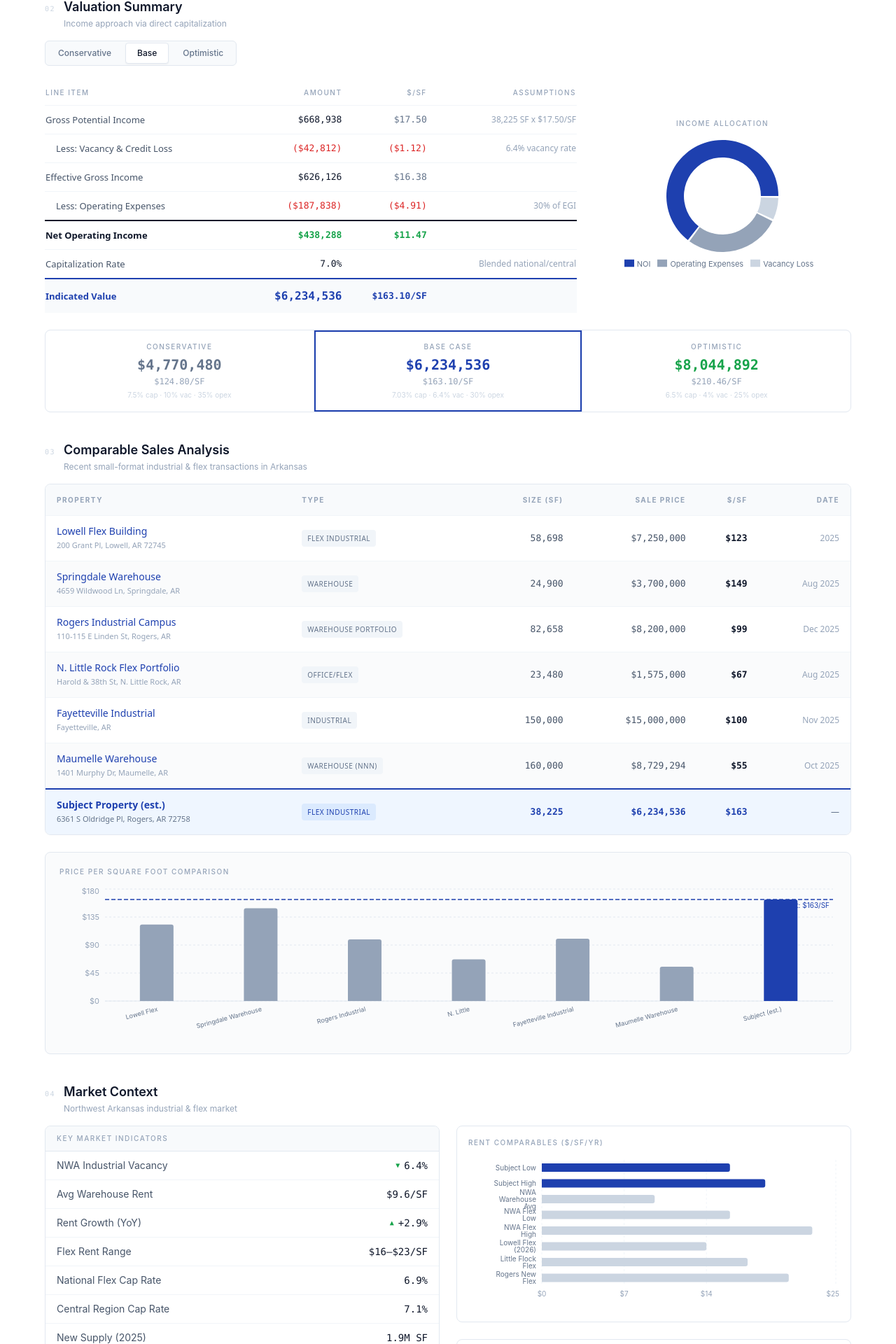
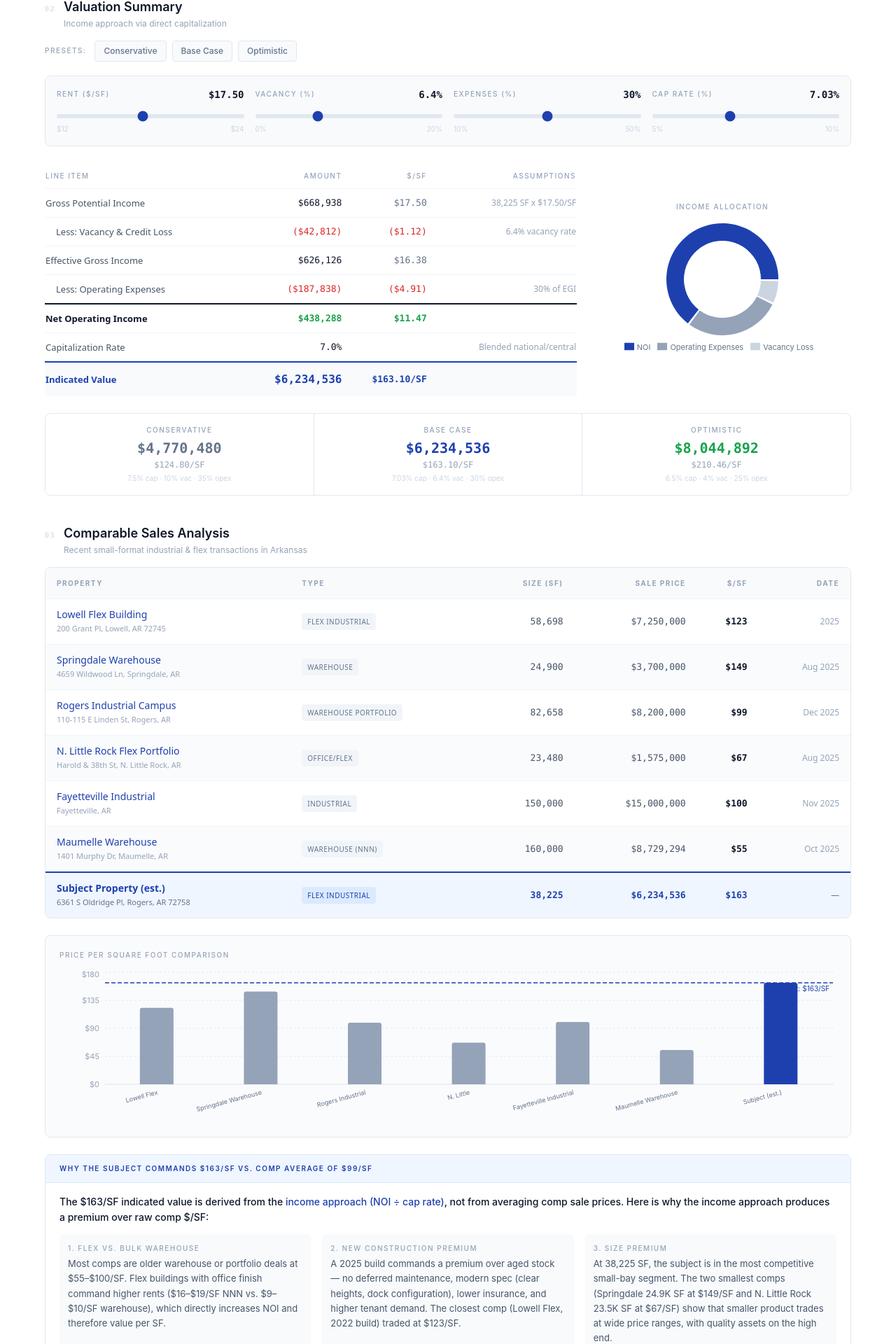
Before and after one commit to nick-Appreciate/oldridge-property-dashboard, a Next.js app: page / in a window 1280 px wide. Shown: the part 334-2254 px from the top of the page at 70% size. Built offline with nearby package versions, Linux system fonts and the light colour scheme.

Commit message:
Add interactive sliders, valuation premium bridge, updated methodology
Added state variables for rent, vacancy, operating expenses, and cap rate. Updated valuation calculations and applied presets for scenario management.

```diff
--- a/app/page.js
+++ b/app/page.js
@@ -98,8 +98,25 @@ const ChartTooltip = ({ active, payload, label, formatter }) => {
 // ─── MAIN ───────────────────────────────────────────────────────────────────
 
 export default function Dashboard() {
-  const [activeScenario, setActiveScenario] = useState('base')
-  const v = scenarios[activeScenario]
+  const [rentPSF, setRentPSF] = useState(17.50)
+  const [vacancyPct, setVacancyPct] = useState(6.4)
+  const [opexPct, setOpexPct] = useState(30)
+  const [capRate, setCapRate] = useState(7.03)
+
+  const v = computeValuation(rentPSF, vacancyPct, opexPct, capRate)
+
+  const presets = {
+    conservative: { rent: 16.00, vacancy: 10, opex: 35, cap: 7.50 },
+    base: { rent: 17.50, vacancy: 6.4, opex: 30, cap: 7.03 },
+    optimistic: { rent: 19.00, vacancy: 4, opex: 25, cap: 6.50 },
+  }
+  const applyPreset = (key) => {
+    const p = presets[key]
+    setRentPSF(p.rent)
+    setVacancyPct(p.vacancy)
+    setOpexPct(p.opex)
+    setCapRate(p.cap)
+  }
 
   const compChartData = [...COMPS.map(c => ({
     name: c.name.length > 16 ? c.name.split(' ').slice(0,2).join(' ') : c.name,
@@ -107,15 +124,9 @@ export default function Dashboard() {
     fill: '#94a3b8',
   })), {
     name: 'Subject (est.)',
-    ppsf: Math.round(scenarios.base.ppsf),
+    ppsf: Math.round(v.ppsf),
     fill: '#1e40af',
   }]
-
-  const scenarioChartData = [
-    { name: 'Conservative', value: scenarios.conservative.value },
-    { name: 'Base Case', value: scenarios.base.value },
-    { name: 'Optimistic', value: scenarios.optimistic.value },
-  ]
 
   const incomeBreakdown = [
     { name: 'NOI', value: Math.round(v.noi) },
@@ -184,20 +195,62 @@ export default function Dashboard() {
         <section className="mb-10">
           <SectionLabel number="02" title="Valuation Summary" subtitle="Income approach via direct capitalization" />
 
-          <div className="flex items-center gap-1 mb-5 bg-[#f8fafc] border border-[#e2e8f0] rounded-md p-0.5 w-fit">
-            {['conservative', 'base', 'optimistic'].map(s => (
+          {/* Preset quick-select */}
+          <div className="flex items-center gap-2 mb-5">
+            <span className="text-[10px] tracking-[0.15em] uppercase text-[#94a3b8] font-medium mr-1">Presets:</span>
+            {[
+              { key: 'conservative', label: 'Conservative' },
+              { key: 'base', label: 'Base Case' },
+              { key: 'optimistic', label: 'Optimistic' },
+            ].map(s => (
               <button
-                key={s}
-                onClick={() => setActiveScenario(s)}
-                className={`px-4 py-1.5 rounded text-xs font-medium transition-all ${
-                  activeScenario === s
-                    ? 'bg-white text-[#0f172a] shadow-sm border border-[#e2e8f0]'
-                    : 'text-[#64748b] hover:text-[#0f172a]'
-                }`}
+                key={s.key}
+                onClick={() => applyPreset(s.key)}
+                className="px-3 py-1.5 rounded text-xs font-medium transition-all bg-[#f8fafc] border border-[#e2e8f0] text-[#64748b] hover:text-[#0f172a] hover:border-[#cbd5e1]"
               >
-                {s.charAt(0).toUpperCase() + s.slice(1)}
+                {s.label}
               </button>
             ))}
+          </div>
+
+          {/* Interactive Assumption Sliders */}
+          <div className="grid grid-cols-2 md:grid-cols-4 gap-4 mb-6 p-4 bg-[#f8fafc] border border-[#e2e8f0] rounded-lg">
+            <div>
+              <div className="flex items-center justify-between mb-1.5">
+                <label className="text-[10px] tracking-[0.15em] uppercase text-[#94a3b8] font-medium">Rent ($/SF)</label>
+                <span className="font-mono text-sm font-semibold text-[#0f172a]">${rentPSF.toFixed(2)}</span>
+              </div>
+              <input type="range" min="12" max="24" step="0.25" value={rentPSF} onChange={e => setRentPSF(parseFloat(e.target.value))}
+                className="w-full h-1.5 bg-[#e2e8f0] rounded-full appearance-none cursor-pointer accent-[#1e40af]" />
+              <div className="flex justify-between text-[10px] text-[#cbd5e1] mt-0.5"><span>$12</span><span>$24</span></div>
+            </div>
+            <div>
+              <div className="flex items-center justify-between mb-1.5">
+                <label className="text-[10px] tracking-[0.15em] uppercase text-[#94a3b8] font-medium">Vacancy (%)</label>
+                <span className="font-mono text-sm font-semibold text-[#0f172a]">{vacancyPct.toFixed(1)}%</span>
+              </div>
+              <input type="range" min="0" max="20" step="0.5" value={vacancyPct} onChange={e => setVacancyPct(parseFloat(e.target.value))}
+                className="w-full h-1.5 bg-[#e2e8f0] rounded-full appearance-none cursor-pointer accent-[#1e40af]" />
+              <div className="flex justify-between text-[10px] text-[#cbd5e1] mt-0.5"><span>0%</span><span>20%</span></div>
+            </div>
+            <div>
+              <div className="flex items-center justify-between mb-1.5">
+                <label className="text-[10px] tracking-[0.15em] uppercase text-[#94a3b8] font-medium">Expenses (%)</label>
+                <span className="font-mono text-sm font-semibold text-[#0f172a]">{opexPct.toFixed(0)}%</span>
+              </div>
+              <input type="range" min="10" max="50" step="1" value={opexPct} onChange={e => setOpexPct(parseFloat(e.target.value))}
+                className="w-full h-1.5 bg-[#e2e8f0] rounded-full appearance-none cursor-pointer accent-[#1e40af]" />
+              <div className="flex justify-between text-[10px] text-[#cbd5e1] mt-0.5"><span>10%</span><span>50%</span></div>
+            </div>
+            <div>
+              <div className="flex items-center justify-between mb-1.5">
+                <label className="text-[10px] tracking-[0.15em] uppercase text-[#94a3b8] font-medium">Cap Rate (%)</label>
+                <span className="font-mono text-sm font-semibold text-[#0f172a]">{capRate.toFixed(2)}%</span>
+              </div>
+              <input type="range" min="5" max="10" step="0.05" value={capRate} onChange={e => setCapRate(parseFloat(e.target.value))}
+                className="w-full h-1.5 bg-[#e2e8f0] rounded-full appearance-none cursor-pointer accent-[#1e40af]" />
+              <div className="flex justify-between text-[10px] text-[#cbd5e1] mt-0.5"><span>5%</span><span>10%</span></div>
+            </div>
           </div>
 
           <div className="grid md:grid-cols-3 gap-6">
@@ -272,25 +325,27 @@ export default function Dashboard() {
             </div>
           </div>
 
-          {/* Scenario cards */}
+          {/* Scenario reference cards */}
           <div className="grid grid-cols-3 gap-px bg-[#e2e8f0] border border-[#e2e8f0] rounded-lg overflow-hidden mt-6">
             {[
               { key: 'conservative', label: 'Conservative', color: '#64748b' },
               { key: 'base', label: 'Base Case', color: '#1e40af' },
               { key: 'optimistic', label: 'Optimistic', color: '#16a34a' },
-            ].map(s => (
-              <div
-                key={s.key}
-                className={`bg-white p-4 text-center cursor-pointer hover:bg-[#f8fafc] transition-colors ${activeScenario === s.key ? 'ring-2 ring-inset' : ''}`}
-                style={activeScenario === s.key ? { boxShadow: `inset 0 0 0 2px ${s.color}` } : {}}
-                onClick={() => setActiveScenario(s.key)}
-              >
-                <div className="text-[10px] tracking-[0.15em] uppercase font-medium text-[#94a3b8] mb-1">{s.label}</div>
-                <div className="text-xl font-semibold font-mono" style={{ color: s.color }}>{fmt(scenarios[s.key].value)}</div>
-                <div className="text-xs text-[#94a3b8] mt-0.5 font-mono">{fmtDec(scenarios[s.key].ppsf)}/SF</div>
-                <div className="text-[10px] text-[#cbd5e1] mt-1">{scenarios[s.key].capRate}% cap &middot; {scenarios[s.key].vacancyPct}% vac &middot; {scenarios[s.key].opexPct}% opex</div>
-              </div>
-            ))}
+            ].map(s => {
+              const sv = scenarios[s.key]
+              return (
+                <div
+                  key={s.key}
+                  className="bg-white p-4 text-center cursor-pointer hover:bg-[#f8fafc] transition-colors"
+                  onClick={() => applyPreset(s.key)}
+                >
+                  <div className="text-[10px] tracking-[0.15em] uppercase font-medium text-[#94a3b8] mb-1">{s.label}</div>
+                  <div className="text-xl font-semibold font-mono" style={{ color: s.color }}>{fmt(sv.value)}</div>
+                  <div className="text-xs text-[#94a3b8] mt-0.5 font-mono">{fmtDec(sv.ppsf)}/SF</div>
+                  <div className="text-[10px] text-[#cbd5e1] mt-1">{sv.capRate}% cap &middot; {sv.vacancyPct}% vac &middot; {sv.opexPct}% opex</div>
+                </div>
+              )
+            })}
           </div>
         </section>
 
@@ -335,8 +390,8 @@ export default function Dashboard() {
                     <span className="inline-block text-[10px] tracking-wider uppercase font-medium px-2 py-0.5 rounded bg-[#dbeafe] text-[#1e40af] font-sans">Flex Industrial</span>
                   </td>
                   <td className="text-right py-3 px-3 text-[#1e40af] font-semibold">{fmtNum(SUBJECT.totalSF)}</td>
-                  <td className="text-right py-3 px-3 text-[#1e40af] font-semibold">{fmt(scenarios.base.value)}</td>
-                  <td className="text-right py-3 px-3 font-bold text-[#1e40af]">${Math.round(scenarios.base.ppsf)}</td>
+                  <td className="text-right py-3 px-3 text-[#1e40af] font-semibold">{fmt(v.value)}</td>
+                  <td className="text-right py-3 px-3 font-bold text-[#1e40af]">${Math.round(v.ppsf)}</td>
                   <td className="text-right py-3 px-4 text-[#64748b] font-sans text-xs">&mdash;</td>
                 </tr>
               </tbody>
@@ -360,12 +415,42 @@ export default function Dashboard() {
                     </div>
                   )
                 }} />
-                <ReferenceLine y={Math.round(scenarios.base.ppsf)} stroke="#1e40af" strokeDasharray="6 3" strokeWidth={1.5} label={{ value: `Subject: $${Math.round(scenarios.base.ppsf)}/SF`, fill: '#1e40af', fontSize: 10, position: 'insideTopRight' }} />
+                <ReferenceLine y={Math.round(v.ppsf)} stroke="#1e40af" strokeDasharray="6 3" strokeWidth={1.5} label={{ value: `Subject: $${Math.round(v.ppsf)}/SF`, fill: '#1e40af', fontSize: 10, position: 'insideTopRight' }} />
                 <Bar dataKey="ppsf" radius={[3,3,0,0]} maxBarSize={48}>
                   {compChartData.map((d, i) => <Cell key={i} fill={d.fill} />)}
                 </Bar>
               </BarChart>
             </ResponsiveContainer>
+          </div>
+
+          {/* Valuation Premium Bridge */}
+          <div className="mt-6 border border-[#e2e8f0] rounded-lg overflow-hidden">
+            <div className="bg-[#eff6ff] px-5 py-3 border-b border-[#dbeafe]">
+              <p className="text-[10px] tracking-[0.15em] uppercase text-[#1e40af] font-semibold">Why the Subject Commands ${Math.round(v.ppsf)}/SF vs. Comp Average of ${Math.round(COMPS.reduce((a,c) => a + c.ppsf, 0) / COMPS.length)}/SF</p>
+            </div>
+            <div className="px-5 py-4 text-sm text-[#475569] leading-relaxed space-y-3">
+              <p className="font-medium text-[#0f172a]">The ${Math.round(v.ppsf)}/SF indicated value is derived from the <span className="text-[#1e40af]">income approach (NOI ÷ cap rate)</span>, not from averaging comp sale prices. Here is why the income approach produces a premium over raw comp $/SF:</p>
+              <div className="grid md:grid-cols-3 gap-4 mt-2">
+                <div className="bg-[#f8fafc] rounded-md p-3">
+                  <div className="text-[10px] tracking-[0.15em] uppercase text-[#94a3b8] font-medium mb-1">1. Flex vs. Bulk Warehouse</div>
+                  <p className="text-[13px]">Most comps are older warehouse or portfolio deals at $55–$100/SF. Flex buildings with office finish command higher rents ($16–$19/SF NNN vs. $9–$10/SF warehouse), which directly increases NOI and therefore value per SF.</p>
+                </div>
+                <div className="bg-[#f8fafc] rounded-md p-3">
+                  <div className="text-[10px] tracking-[0.15em] uppercase text-[#94a3b8] font-medium mb-1">2. New Construction Premium</div>
+                  <p className="text-[13px]">A 2025 build commands a premium over aged stock — no deferred maintenance, modern spec (clear heights, dock configuration), lower insurance, and higher tenant demand. The closest comp (Lowell Flex, 2022 build) traded at $123/SF.</p>
+                </div>
+                <div className="bg-[#f8fafc] rounded-md p-3">
+                  <div className="text-[10px] tracking-[0.15em] uppercase text-[#94a3b8] font-medium mb-1">3. Size Premium</div>
+                  <p className="text-[13px]">At 38,225 SF, the subject is in the most competitive small-bay segment. The two smallest comps (Springdale 24.9K SF at $149/SF and N. Little Rock 23.5K SF at $67/SF) show that smaller product trades at wide price ranges, with quality assets on the high end.</p>
+                </div>
+              </div>
+              <div className="flex items-center gap-4 bg-[#f8fafc] rounded-md p-3 mt-2">
+                <div className="flex-1">
+                  <div className="text-[10px] tracking-[0.15em] uppercase text-[#94a3b8] font-medium mb-1">Reconciliation</div>
+                  <p className="text-[13px]">Comp-implied range (flex-adjusted): <span className="font-mono font-semibold text-[#0f172a]">$100–$149/SF</span>. Income-indicated value: <span className="font-mono font-semibold text-[#1e40af]">${Math.round(v.ppsf)}/SF</span>. The income approach produces a ~{Math.round(((v.ppsf / ((123 + 149) / 2)) - 1) * 100)}% premium over the best flex comps, reflecting the new-build advantage and tight market vacancy ({vacancyPct}%). Adjust the sliders above to test different assumptions.</p>
+                </div>
+              </div>
+            </div>
           </div>
         </section>
 
@@ -433,8 +518,8 @@ export default function Dashboard() {
           <div className="grid md:grid-cols-3 gap-6">
             <div className="space-y-3 text-sm text-[#475569] leading-relaxed">
               <h3 className="text-[10px] tracking-[0.15em] uppercase text-[#94a3b8] font-medium">Methodology</h3>
-              <p>Income approach using direct capitalization. Base case applies the midpoint asking rent of $17.50/SF (NNN), market vacancy of 6.4%, a 30% operating expense ratio, and a 7.03% blended cap rate derived from national flex (6.93%) and central region (7.13%) benchmarks.</p>
-              <p>The comparable sales approach corroborates the range: industrial comps in the NWA market trade between $100{'\u2013'}$168/SF, with newer flex assets commanding premiums over older warehouse stock.</p>
+              <p><strong>Primary method: Income approach</strong> via direct capitalization. NOI is derived from 38,225 SF at $17.50/SF NNN rent (midpoint of $16–$19 asking range), less 6.4% market vacancy and 30% operating expenses. NOI is then capitalized at 7.03% (blended national flex 6.93% + central region 7.13%).</p>
+              <p><strong>Cross-check: Sales comparison.</strong> Comp average is ~$99/SF, but ranges from $55 (bulk NNN warehouse) to $149 (small-bay Springdale). The two most comparable flex sales — Lowell ($123/SF, 2022 build) and Springdale ($149/SF, 24.9K SF) — bracket the income-indicated value and support the premium for new, small-format flex.</p>
             </div>
             <div className="space-y-3 text-sm text-[#475569] leading-relaxed">
               <h3 className="text-[10px] tracking-[0.15em] uppercase text-[#94a3b8] font-medium">Key Considerations</h3>
@@ -449,7 +534,7 @@ export default function Dashboard() {
                   <span className="text-[#15803d] font-semibold text-base">Favorable — Worth Pursuing</span>
                 </div>
                 <p className="text-sm text-[#475569] leading-relaxed">
-                  New-build flex in an undersupplied, growing market with strong institutional demand. Base valuation of {fmt(scenarios.base.value)} ({fmtDec(scenarios.base.ppsf)}/SF) is well-supported by comparable transactions. Consider negotiating below {fmt(scenarios.conservative.value)} to account for lease-up risk.
+                  New-build flex in an undersupplied, growing market with strong institutional demand. Current valuation of {fmt(v.value)} ({fmtDec(v.ppsf)}/SF) is well-supported by comparable transactions. Consider negotiating below {fmt(scenarios.conservative.value)} to account for lease-up risk.
                 </p>
               </div>
               <p className="text-[11px] text-[#94a3b8] mt-3 leading-relaxed">This analysis is for informational purposes only and does not constitute financial advice. Engage a certified appraiser and legal counsel before transacting.</p>
```
